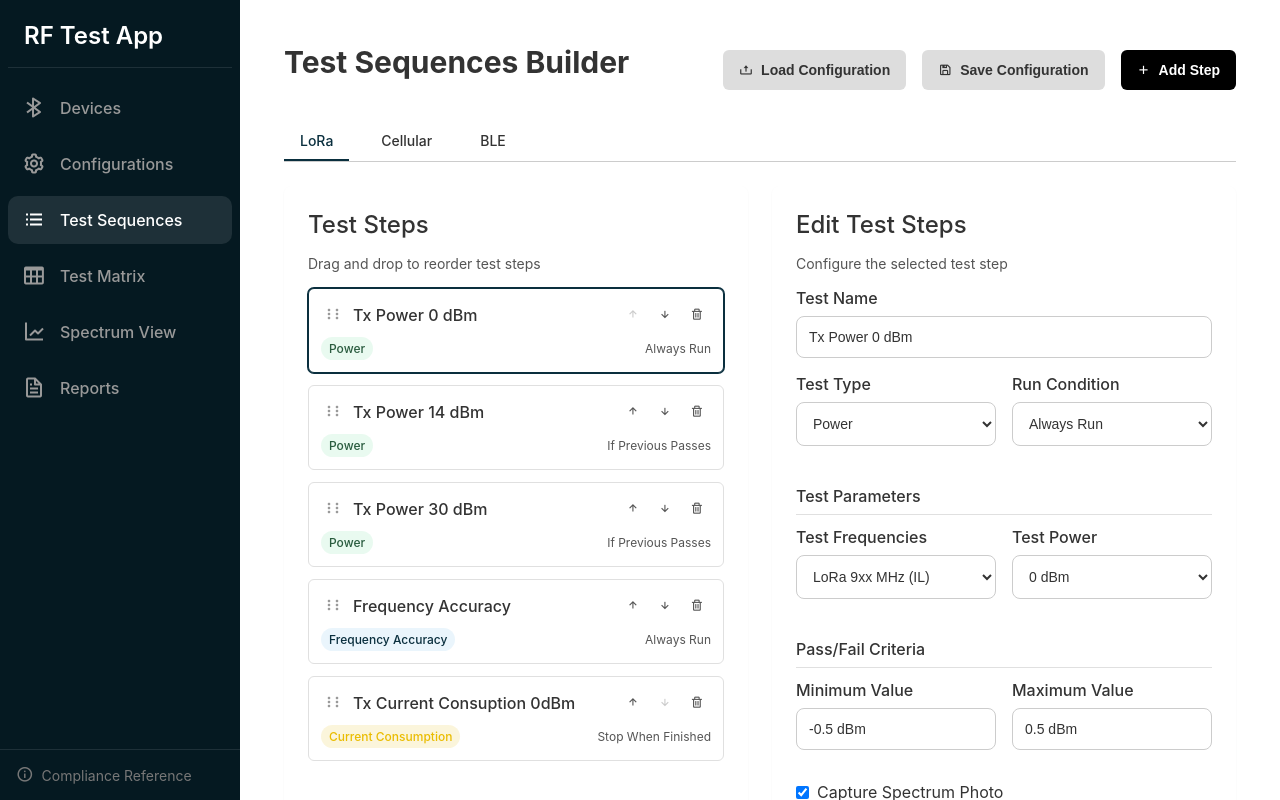
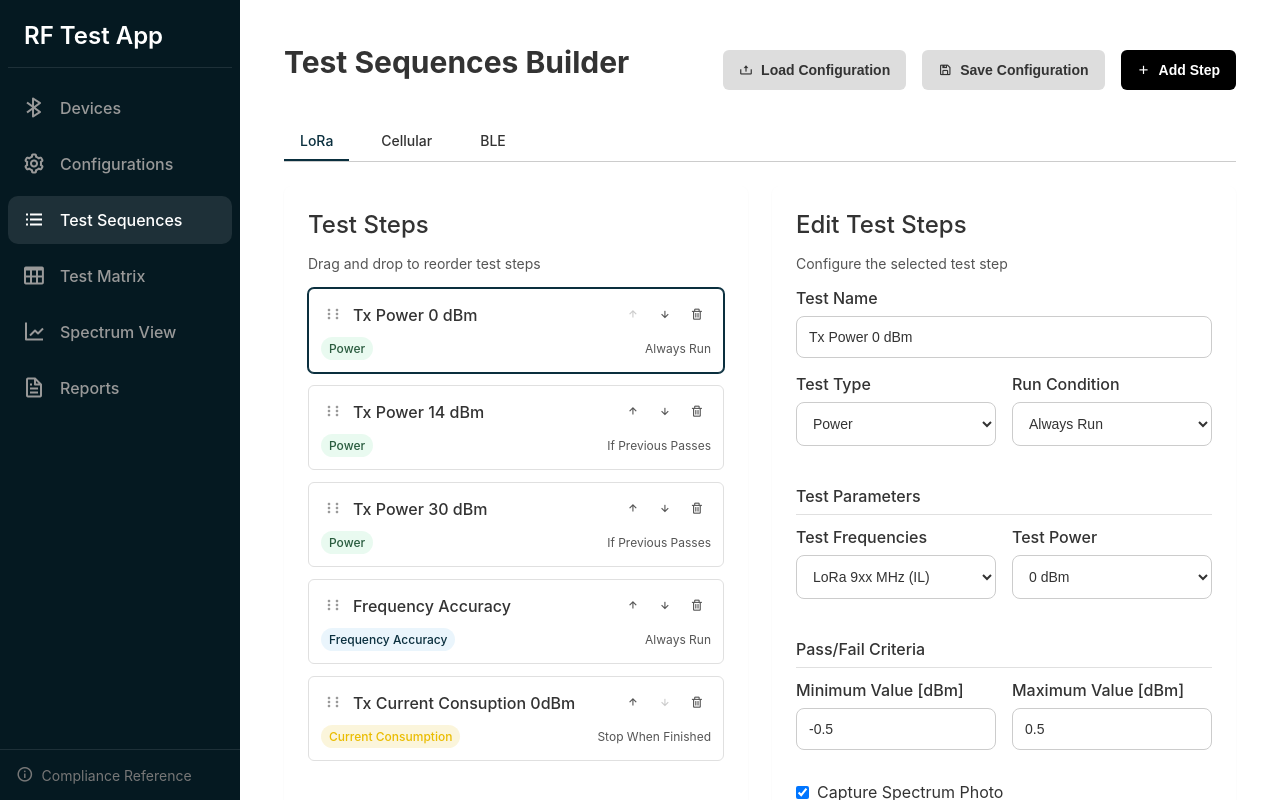
Before and after one commit to YossiAbutbul/rf-testing-app, a React (Create React App) app: page /test-sequences in a window 1280 px wide. Built offline with nearby package versions, Linux system fonts and the light colour scheme.

Commit message:
fixed bug of showing wrong power at edit step in 30dBm

```diff
--- a/src/pages/TestSequencesPage.jsx
+++ b/src/pages/TestSequencesPage.jsx
@@ -146,8 +146,8 @@ const TestSequencesPage = () => {
     runCondition: 'Always Run',
     testFrequency: 'LoRa 9xx MHz (IL)',
     testPower: '0 dBm',
-    minValue: '-0.5 dBm',
-    maxValue: '0.5 dBm',
+    minValue: '-0.5',
+    maxValue: '0.5',
     captureSpectrum: true
   });
 
@@ -155,6 +155,22 @@ const TestSequencesPage = () => {
   useEffect(() => {
   const selectedTestStep = getSelectedTestStep();
   if (selectedTestStep) {
+    // Use regex or more specific matching for the dBm values
+    let powerValue = '30 dBm'; // Default fallback
+
+    // Use regex to match the exact dBm value with word boundaries
+    const match0dBm = /\b0\s*dBm\b/.test(selectedTestStep.name);
+    const match14dBm = /\b14\s*dBm\b/.test(selectedTestStep.name);
+    const match30dBm = /\b30\s*dBm\b/.test(selectedTestStep.name);
+
+    if (match0dBm) {
+      powerValue = '0 dBm';
+    } else if (match14dBm) {
+      powerValue = '14 dBm';
+    } else if (match30dBm) {
+      powerValue = '30 dBm';
+    }
+
     setEditForm({
       testName: selectedTestStep.name,
       testType: selectedTestStep.type === 'power' ? 'Power' :
@@ -162,10 +178,9 @@ const TestSequencesPage = () => {
       runCondition: selectedTestStep.runCondition === 'always' ? 'Always Run' :
                    selectedTestStep.runCondition === 'ifPreviousPasses' ? 'If Previous Passes' : 'Stop When Finished',
       testFrequency: 'LoRa 9xx MHz (IL)',
-        testPower: selectedTestStep.name.includes('0 dBm') ? '0 dBm' :
-                  selectedTestStep.name.includes('14 dBm') ? '14 dBm' : '30 dBm',
-        minValue: '-0.5 dBm',
-        maxValue: '0.5 dBm',
+      testPower: powerValue,
+      minValue: '-0.5',
+      maxValue: '0.5',
       captureSpectrum: true
     });
   }
@@ -515,9 +530,9 @@ const TestSequencesPage = () => {
 
             <div className="form-row">
               <div className="form-group">
-                <label className="form-label">Minimum Value</label>
+                <label className="form-label">Minimum Value [dBm]</label>
                 <input
-                  type="text"
+                  type="number"
                   className="form-input"
                   value={editForm.minValue}
                   onChange={(e) => setEditForm({...editForm, minValue: e.target.value})}
@@ -525,9 +540,9 @@ const TestSequencesPage = () => {
               </div>
 
               <div className="form-group">
-                <label className="form-label">Maximum Value</label>
+                <label className="form-label">Maximum Value [dBm]</label>
                 <input
-                  type="text"
+                  type="number"
                   className="form-input"
                   value={editForm.maxValue}
                   onChange={(e) => setEditForm({...editForm, maxValue: e.target.value})}
--- a/src/styles/global.css
+++ b/src/styles/global.css
@@ -145,6 +145,9 @@ button {
   background-color: var(--bg-input);
 }
 
+.form-select {
+  cursor: pointer;
+}
 .form-input:focus,
 .form-select:focus {
   outline: none;
```
Lines whose indentation alone changed are shown as unchanged.
